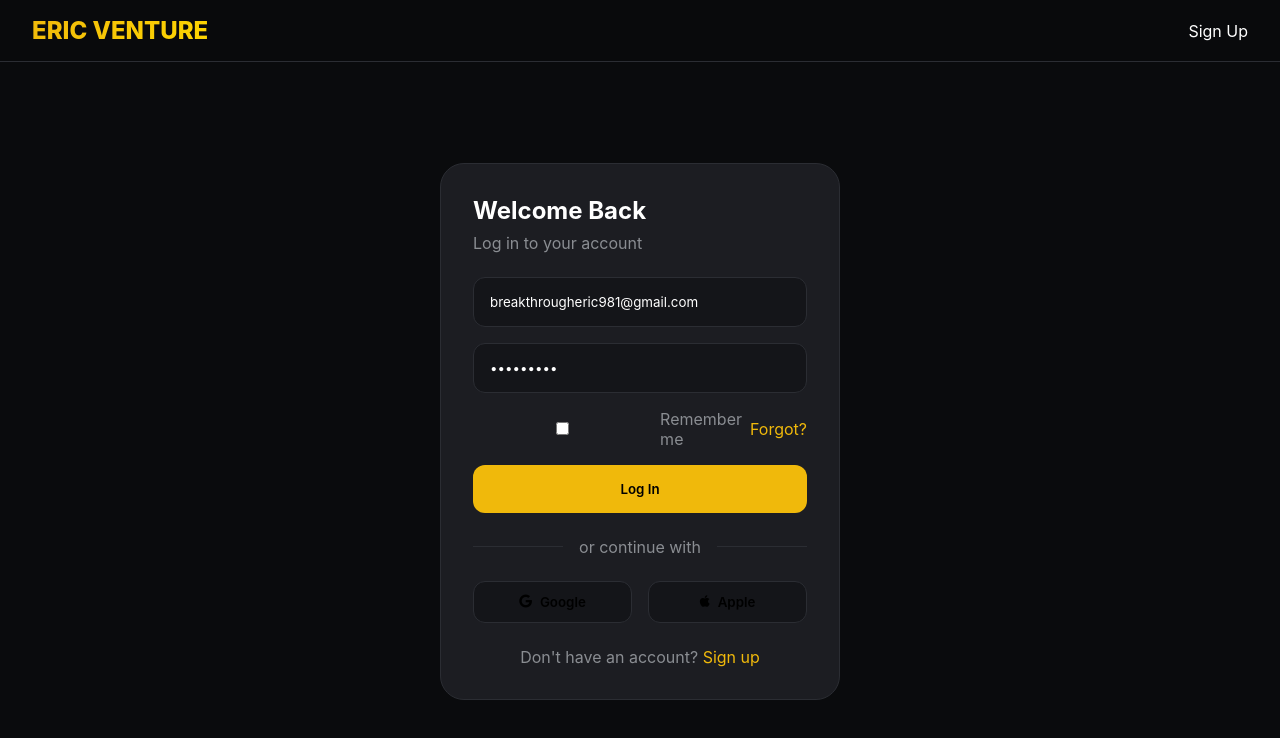
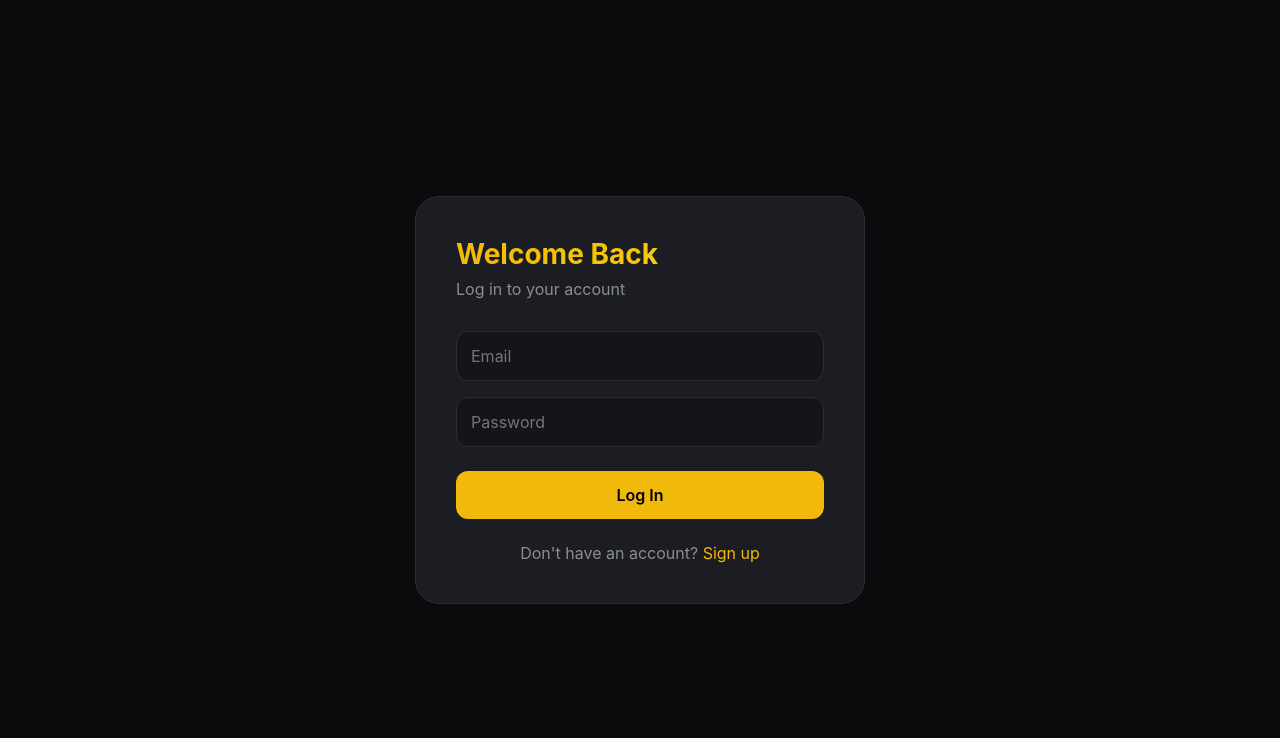
Before and after one commit to joelme-sudo/Eric-Venture, a plain HTML site: page frontend/login.html in a window 1280 px wide. Drawn offline with Linux system fonts and the light colour scheme.

Commit message:
Update login.html

```diff
--- a/frontend/login.html
+++ b/frontend/login.html
@@ -3,111 +3,104 @@
 <head>
     <meta charset="UTF-8">
     <meta name="viewport" content="width=device-width, initial-scale=1.0">
-    <title>Log In – Eric Venture</title>
-    <link rel="stylesheet" href="https://cdnjs.cloudflare.com/ajax/libs/font-awesome/6.0.0-beta3/css/all.min.css">
+    <title>Login - Eric Venture</title>
     <style>
         * { margin: 0; padding: 0; box-sizing: border-box; font-family: 'Inter', sans-serif; }
-        :root {
-            --bg-primary: #0A0B0D;
-            --bg-secondary: #141519;
-            --bg-card: #1C1D22;
-            --text-primary: #FFFFFF;
-            --text-secondary: #8A8D92;
-            --accent: #F0B90B;
-            --red: #F6465D;
-            --border: #2B2D33;
+        body {
+            background: #0A0B0D;
+            color: white;
+            display: flex;
+            justify-content: center;
+            align-items: center;
+            min-height: 100vh;
+            padding: 20px;
         }
-        body { background: var(--bg-primary); color: var(--text-primary); min-height: 100vh; display: flex; flex-direction: column; }
-        .main-nav {
-            background: rgba(10,11,13,0.95);
-            backdrop-filter: blur(12px);
-            border-bottom: 1px solid var(--border);
-            padding: 1rem 2rem;
-            display: flex;
-            justify-content: space-between;
-            align-items: center;
+        .card {
+            background: #1C1D22;
+            border: 1px solid #2B2D33;
+            border-radius: 24px;
+            padding: 40px;
+            width: 100%;
+            max-width: 450px;
         }
-        .logo { font-size: 1.5rem; font-weight: 800; background: linear-gradient(135deg, #F0B90B, #FFD700); -webkit-background-clip: text; -webkit-text-fill-color: transparent; }
-        .login-container { flex: 1; display: flex; justify-content: center; align-items: center; padding: 2rem; }
-        .login-card {
-            background: var(--bg-card);
-            border: 1px solid var(--border);
-            border-radius: 1.5rem;
-            padding: 2rem;
-            width: 100%;
-            max-width: 400px;
+        h1 {
+            font-size: 28px;
+            margin-bottom: 8px;
+            background: linear-gradient(135deg, #F0B90B, #FFD700);
+            -webkit-background-clip: text;
+            -webkit-text-fill-color: transparent;
         }
-        h2 { margin-bottom: 0.5rem; }
-        .subtitle { color: var(--text-secondary); margin-bottom: 1.5rem; }
-        .input-group { margin-bottom: 1rem; }
+        .subtitle {
+            color: #8A8D92;
+            margin-bottom: 32px;
+        }
         input {
             width: 100%;
-            padding: 1rem;
-            background: var(--bg-secondary);
-            border: 1px solid var(--border);
-            border-radius: 0.75rem;
-            color: var(--text-primary);
+            padding: 14px;
+            background: #141519;
+            border: 1px solid #2B2D33;
+            border-radius: 12px;
+            color: white;
+            font-size: 16px;
+            margin-bottom: 16px;
         }
-        input:focus { outline: none; border-color: var(--accent); }
-        .checkbox { display: flex; align-items: center; gap: 0.5rem; margin: 1rem 0; color: var(--text-secondary); }
+        input:focus {
+            outline: none;
+            border-color: #F0B90B;
+        }
         button {
             width: 100%;
-            padding: 1rem;
-            background: var(--accent);
+            padding: 14px;
+            background: #F0B90B;
             color: black;
             border: none;
-            border-radius: 0.75rem;
+            border-radius: 12px;
             font-weight: 600;
+            font-size: 16px;
             cursor: pointer;
+            margin-top: 8px;
         }
-        button:hover:not(:disabled) { transform: translateY(-2px); box-shadow: 0 8px 20px rgba(240,185,11,0.3); }
-        .error { color: var(--red); text-align: center; margin-top: 1rem; }
-        .divider { display: flex; align-items: center; gap: 1rem; margin: 1.5rem 0; color: var(--text-secondary); }
-        .divider::before, .divider::after { content: ''; flex: 1; height: 1px; background: var(--border); }
-        .social-login { display: grid; grid-template-columns: 1fr 1fr; gap: 1rem; margin-bottom: 1.5rem; }
-        .social-btn {
-            background: var(--bg-secondary);
-            border: 1px solid var(--border);
-            padding: 0.75rem;
-            display: flex;
-            align-items: center;
-            justify-content: center;
-            gap: 0.5rem;
+        button:hover {
+            background: #FFD700;
+            transform: translateY(-2px);
         }
-        .register-link { text-align: center; color: var(--text-secondary); }
-        .register-link a { color: var(--accent); text-decoration: none; }
-        @media (max-width: 480px) { .login-card { padding: 1.5rem; } }
+        .error {
+            color: #F6465D;
+            margin-top: 12px;
+            text-align: center;
+            font-size: 14px;
+        }
+        .success {
+            color: #0ECB81;
+            margin-top: 12px;
+            text-align: center;
+            font-size: 14px;
+        }
+        .signup-link {
+            text-align: center;
+            margin-top: 24px;
+            color: #8A8D92;
+        }
+        .signup-link a {
+            color: #F0B90B;
+            text-decoration: none;
+        }
     </style>
 </head>
 <body>
-    <nav class="main-nav">
-        <div class="logo">ERIC VENTURE</div>
-        <a href="register.html" style="color: var(--text-primary); text-decoration: none;">Sign Up</a>
-    </nav>
+    <div class="card">
+        <h1>Welcome Back</h1>
+        <div class="subtitle">Log in to your account</div>
 
-    <div class="login-container">
-        <div class="login-card">
-            <h2>Welcome Back</h2>
-            <div class="subtitle">Log in to your account</div>
+        <input type="email" id="email" placeholder="Email">
+        <input type="password" id="password" placeholder="Password">
 
-            <div class="input-group"><input type="email" id="email" placeholder="Email" value="breakthrougheric981@gmail.com"></div>
-            <div class="input-group"><input type="password" id="password" placeholder="Password" value="Rejoice12"></div>
+        <button onclick="login()">Log In</button>
 
-            <div class="checkbox">
-                <input type="checkbox" id="remember"> Remember me
-                <a href="forgot-password.html" style="margin-left: auto; color: var(--accent); text-decoration: none;">Forgot?</a>
-            </div>
+        <div id="message" class="error"></div>
 
-            <button onclick="login()" id="loginBtn">Log In</button>
-            <div id="error" class="error"></div>
-
-            <div class="divider">or continue with</div>
-            <div class="social-login">
-                <button class="social-btn" onclick="alert('Coming soon')"><i class="fab fa-google"></i> Google</button>
-                <button class="social-btn" onclick="alert('Coming soon')"><i class="fab fa-apple"></i> Apple</button>
-            </div>
-
-            <div class="register-link">Don't have an account? <a href="register.html">Sign up</a></div>
+        <div class="signup-link">
+            Don't have an account? <a href="signup.html">Sign up</a>
         </div>
     </div>
 
@@ -117,16 +110,16 @@
         async function login() {
             const email = document.getElementById('email').value.trim();
             const password = document.getElementById('password').value;
-            const btn = document.getElementById('loginBtn');
+            const messageDiv = document.getElementById('message');
 
             if (!email || !password) {
-                document.getElementById('error').textContent = 'Enter email and password';
+                messageDiv.textContent = 'All fields are required';
+                messageDiv.className = 'error';
                 return;
             }
 
-            btn.disabled = true;
-            btn.textContent = 'Logging in...';
-            document.getElementById('error').textContent = '';
+            messageDiv.textContent = 'Logging in...';
+            messageDiv.className = 'success';
 
             try {
                 const res = await fetch(`${API_URL}/api/auth/login`, {
@@ -134,19 +127,23 @@
                     headers: { 'Content-Type': 'application/json' },
                     body: JSON.stringify({ email, password })
                 });
+
                 const data = await res.json();
 
                 if (data.token) {
                     localStorage.setItem('token', data.token);
-                    window.location.href = 'customer-dashboard.html';
+                    messageDiv.textContent = 'Login successful! Redirecting...';
+                    messageDiv.className = 'success';
+                    setTimeout(() => {
+                        window.location.href = 'dashboard.html';
+                    }, 1000);
                 } else {
-                    document.getElementById('error').textContent = data.error || 'Login failed';
+                    messageDiv.textContent = data.error || 'Login failed';
+                    messageDiv.className = 'error';
                 }
             } catch (err) {
-                document.getElementById('error').textContent = 'Connection error. Try again.';
-            } finally {
-                btn.disabled = false;
-                btn.textContent = 'Log In';
+                messageDiv.textContent = 'Connection error. Please try again.';
+                messageDiv.className = 'error';
             }
         }
     </script>
```
